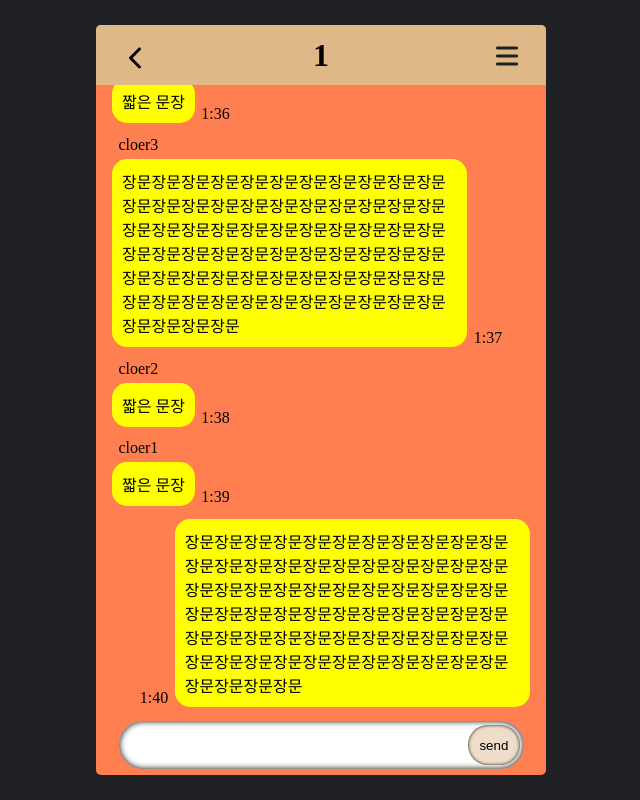
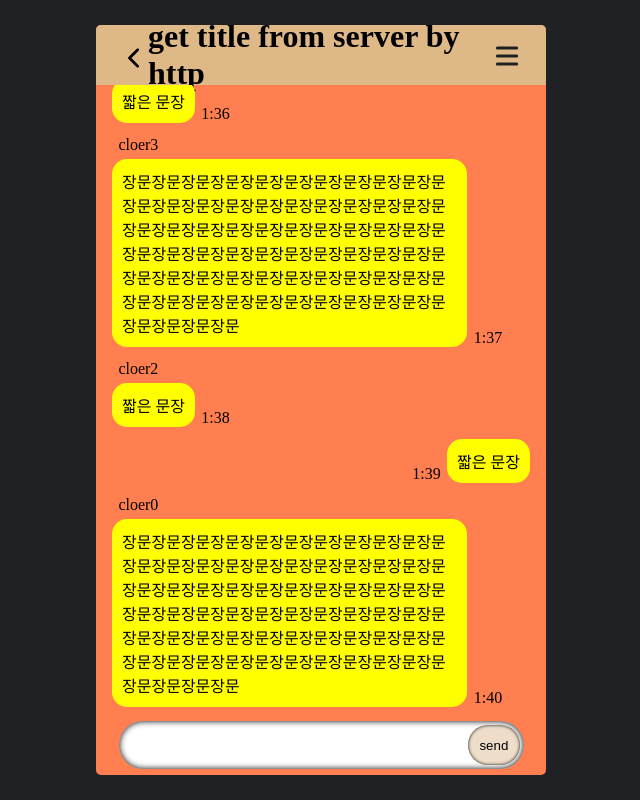
Before and after one commit to cleamer/cloer-chat, a React (Create React App) app in the folder client/: page /room/1 in a window 1280 px wide. Shown: the whole page, without its empty margins (319-959 px from the left). Built offline with nearby package versions, Linux system fonts and the light colour scheme; no server answers.

Commit message:
FIX: Room, RoomInput, MessageList, Message -> send message // TODO: request

```diff
--- a/client/src/components/Message.js
+++ b/client/src/components/Message.js
@@ -1,7 +1,8 @@
 import React from 'react';
 import styles from './Message.module.css';
 
-const Message = ({ data: { nickname, message, updatedAt }, fromMe, consecutive }) => {
+const Message = ({ data: { nickname, message, updatedAt }, consecutive }) => {
+  const fromMe = nickname === 'cloer1';
   return (
     <div className={`${styles.chatBox} ${fromMe ? styles.fromMe : ''}`}>
       {consecutive || fromMe ? '' : <span className={styles.nickname}>{nickname}</span>}
--- a/client/src/components/MessageList.js
+++ b/client/src/components/MessageList.js
@@ -1,25 +1,15 @@
 import Message from './Message';
 import styles from './MessageList.module.css';
 
-const MessageList = () => {
-  const messages = [];
-  const messageNum = 100;
-  for (let i = 0; i < messageNum; i++) {
-    messages.push({
-      chatId: i,
-      nickname: `cloer${i}`,
-      message:
-        i % 3
-          ? '짧은 문장'
-          : '장문장문장문장문장문장문장문장문장문장문장문장문장문장문장문장문장문장문장문장문장문장문장문장문장문장문장문장문장문장문장문장문장문장문장문장문장문장문장문장문장문장문장문장문장문장문장문장문장문장문장문장문장문장문장문장문장문장문장문장문장문장문장문장문장문장문장문장문장문장문',
-      updatedAt: `${Math.floor((messageNum - i) / 60)}:${(messageNum - i) % 60}`,
-    });
-  }
+const MessageList = ({ messages }) => {
+  console.log('MessageList');
+  console.log(messages);
+
   return (
     <>
       <div className={styles.chatBox}>
-        {messages.map(({ chatId, ...data }, i) => (
-          <Message key={chatId} data={data} fromMe={!(i % 7)} />
+        {messages.map(({ ...data }, i) => (
+          <Message key={i} data={data} />
         ))}
       </div>
     </>
--- a/client/src/components/RoomInput.js
+++ b/client/src/components/RoomInput.js
@@ -1,11 +1,27 @@
+import { useRef, useState } from 'react';
 import styles from './RoomInput.module.css';
 
-const RoomInput = () => {
+const RoomInput = ({ messageDispatch, actions }) => {
+  console.log('RoomInput');
+  const userNickname = 'cloer1'; // TODO: JWT / localStorage / session storage /user context
+  const inputRef = useRef(null);
+  const buttonRef = useRef(null);
+  const sendHandler = () => {
+    console.log('send the message');
+    const message = { nickname: userNickname, message: inputRef.current.value, updatedAt: Date.now() };
+    messageDispatch({ type: actions.ADD, payload: { message } });
+    inputRef.current.value = '';
+  };
+
+  const inputHandler = (e) => e.key === 'Enter' && buttonRef.current.click();
+
   return (
     <div className={styles.container}>
       <div className={styles.roomInputBox}>
-        <input className={styles.roomInput} type='text' />
-        <button className={styles.roomButton}>send</button>
+        <input className={styles.roomInput} type='text' ref={inputRef} onKeyDown={inputHandler} />
+        <button className={styles.roomButton} ref={buttonRef} onClick={sendHandler}>
+          send
+        </button>
       </div>
     </div>
   );
--- a/client/src/contents/Room.js
+++ b/client/src/contents/Room.js
@@ -1,20 +1,68 @@
-import React from 'react';
+import React, { useState, useReducer, useEffect } from 'react';
+import { useParams, useLocation } from 'react-router-dom';
 import { Header, MessageList, NavHeader, NavHeaderBack, NavHeaderMenu, RoomInput } from '../components';
 import styles from './Room.module.css';
-import { useParams } from 'react-router-dom';
 
-const Chat = () => {
+const MESSAGES_ACTION_TYPES = {
+  LOAD: 'load',
+  ADD: 'add',
+};
+
+const messageReducer = (messages, action) => {
+  switch (action.type) {
+    case MESSAGES_ACTION_TYPES.LOAD:
+      const loadedMessages = [];
+      const messageNum = 100;
+      for (let i = 0; i < messageNum; i++) {
+        loadedMessages.push({
+          nickname: `cloer${i % 7}`,
+          message:
+            i % 3
+              ? '짧은 문장'
+              : '장문장문장문장문장문장문장문장문장문장문장문장문장문장문장문장문장문장문장문장문장문장문장문장문장문장문장문장문장문장문장문장문장문장문장문장문장문장문장문장문장문장문장문장문장문장문장문장문장문장문장문장문장문장문장문장문장문장문장문장문장문장문장문장문장문장문장문장문장문장문',
+          updatedAt: `${Math.floor((messageNum - i) / 60)}:${(messageNum - i) % 60}`,
+        });
+      }
+      return loadedMessages;
+
+    case MESSAGES_ACTION_TYPES.ADD:
+      console.log(action);
+      const newMassage = action.payload.message;
+      return [newMassage, ...messages];
+
+    default:
+      return messages;
+  }
+};
+
+const MemoHeader = React.memo(({ title }) => (
+  <Header>
+    <NavHeader title={title} back={<NavHeaderBack to='/chats' />} menu={<NavHeaderMenu to='/' />} />
+  </Header>
+));
+const MemoRoomInput = React.memo(({ messageDispatch }) => <RoomInput messageDispatch={messageDispatch} actions={MESSAGES_ACTION_TYPES} />);
+
+const Room = () => {
+  console.log('Room');
   const { roomId } = useParams();
+  const location = useLocation();
+  const titleInit = location.state?.title || 'get title from server by http'; //TODO:
+  const [title, setTitle] = useState(titleInit);
+  const [messages, messageDispatch] = useReducer(messageReducer, []);
+
+  //TODO: if change title, get title using WS and call setTitle function
+
+  useEffect(() => {
+    messageDispatch({ type: MESSAGES_ACTION_TYPES.LOAD });
+  }, []);
 
   return (
     <div className={styles.room}>
-      <Header>
-        <NavHeader title={roomId} back={<NavHeaderBack to='/chats' />} menu={<NavHeaderMenu to='/' />} />
-      </Header>
-      <MessageList />
-      <RoomInput />
+      <MemoHeader title={title} />
+      <MessageList messages={messages} />
+      <MemoRoomInput messageDispatch={messageDispatch} />
     </div>
   );
 };
 
-export default Chat;
+export default Room;
```
